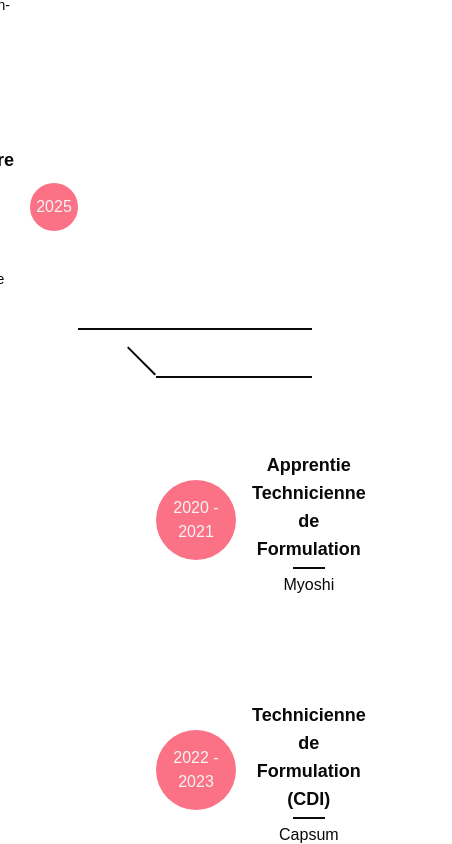
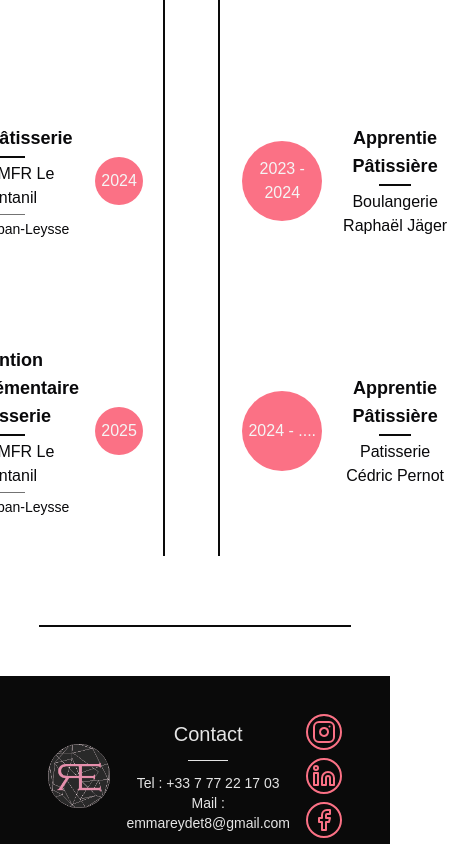
Before and after one commit to Baptiste-rdt/emma-reydet, a Next.js app: page /presentation in a window 390 px wide. Shown: the part 2585-3429 px from the top of the page, 452 px wide, since content can reach past the window. Built offline with nearby package versions, Linux system fonts and the light colour scheme; a web font is replaced by a local one.

Commit message:
finish responsive

```diff
--- a/app/presentation/page.tsx
+++ b/app/presentation/page.tsx
@@ -42,7 +42,7 @@ export default function Page() {
     const FormationCard = ({ formation }: any) => {
         return (
 
-            <div className="w-[10vw] flex flex-row 2xl:flex-col justify-end min-h-[250px] gap-4 items-center">
+            <div className="2xl:w-[10vw] flex flex-row 2xl:flex-col justify-end min-h-[250px] gap-4 items-center">
                 <div className="flex flex-col justify-end items-center">
                     <div className=" text-lg text-center font-semibold">{formation.titre}</div>
                     <Separator className="w-8 h-[2px] bg-neutral-950 my-1" />
@@ -50,7 +50,7 @@ export default function Page() {
                     <Separator className="w-8 h-[1px] bg-neutral-500 my-1" />
                     <div className="text-sm text-center">{formation.ville}</div>
                 </div>
-                <div className="aspect-square rounded-full bg-rose-400 text-neutral-100 text-center flex items-center justify-center w-12 h-12 mt-2">
+                <div className="aspect-square rounded-full bg-rose-400 text-neutral-100 text-center flex items-center justify-center w-12 h-12 2xl:mt-2">
                     {formation.date}
                 </div>
             </div>
@@ -61,8 +61,8 @@ export default function Page() {
     const WorkingCard = ({ working }: any) => {
         return (
 
-            <div className="w-[10vw] flex flex-row 2xl:flex-col justify-start min-h-[250px] items-center gap-4">
-                <div className="aspect-square rounded-full bg-rose-400 text-neutral-100 text-center flex items-center justify-center h-20 mb-2">
+            <div className="2xl:w-[10vw] flex flex-row 2xl:flex-col justify-start min-h-[250px] items-center gap-4">
+                <div className="aspect-square rounded-full bg-rose-400 text-neutral-100 text-center flex items-center justify-center h-20 2xl:mb-2">
                     {working.date}
                 </div>
                 <div className="flex flex-col justify-start items-center">
@@ -113,7 +113,7 @@ export default function Page() {
                         {/* Frise Horizontale */}
 
                         {/* Formations */}
-                        <div className="flex justify-center w-full align-bottom">
+                        <div className="flex justify-center w-full align-bottom pb-5">
                             {mainEvents.map((event, index) => (
                                 event.display ?
                                     <FormationCard formation={event} key={index} />
@@ -121,17 +121,11 @@ export default function Page() {
                             ))}
                         </div>
                         {/* Ligne Formations */}
-                        <div className="flex justify-center w-full items-center">
-                            {mainEvents.map((event, index) => (
-                                <div key={index} className="flex items-center w-[10vw]">
-                                    {index < mainEvents.length && (
-                                        <div className={`border-b-2 border-neutral-950 w-full`}></div>
-                                    )}
-                                </div>
-                            ))}
+                        <div className="flex flex-row justify-center w-[60vw] h-auto items-center">
+                            <div className="border-b-2 border-neutral-950 h-auto w-full"></div>
                         </div>
                         {/* Liens entre les lignes */}
-                        <div className="flex">
+                        <div className="flex flex-row">
                             <div className="w-[10vw] h-1" />
                             <div className="flex justify-end h-[45.2px] w-[10vw]">
                                 <div className="h-[2px] w-16 bg-neutral-950 transform rotate-45 origin-top-right mt-[44px]"></div>
@@ -155,10 +149,8 @@ export default function Page() {
                             </div>
                         </div>
                         {/* Expériences Pros */}
-                        <div className="flex flex-col justify-center w-full mt-4">
-                            <div className="flex-1"></div>
-                            <div className="flex flex-col items-center">
-                                <div className="flex justify-center w">
+                        <div className="flex flex-col justify-center w-full pt-5">
+                                <div className="flex justify-center">
                                     <div className="h-1 w-[20vw]"></div>
                                     {subEvents.map((event, index) => (
                                         event.display ?
@@ -166,68 +158,52 @@ export default function Page() {
                                             : <div className="h-1 w-[10vw]" key={index}></div>
                                     ))}
                                 </div>
-                            </div>
                         </div>
                     </div>
                     :
-                    <div className="flex flex-col items-center w-[80vw] justify-center">
+                    <div className="flex items-center w-[80vw] justify-center my-5">
                         {/* Frise Verticale */}
 
                         {/* Formations */}
-                        <div className="flex flex-col 2xl:flex-row justify-center w-full align-bottom">
+                        <div className="flex flex-col justify-end w-full pr-5">
                             {mainEvents.map((event, index) => (
                                 event.display ?
                                     <FormationCard formation={event} key={index} />
-                                    : <div className="h-1 w-[10vw]" key={index}></div>
+                                    : <div className="h-[250px] w-1" key={index}></div>
                             ))}
                         </div>
                         {/* Ligne Formations */}
-                        <div className="flex justify-center w-full items-center">
-                            {mainEvents.map((event, index) => (
-                                <div key={index} className="flex items-center w-[10vw]">
-                                    {index < mainEvents.length && (
-                                        <div className={`border-b-2 border-neutral-950 w-full`}></div>
-                                    )}
-                                </div>
-                            ))}
+                        <div className="flex flex-row justify-center h-full w-[2px] items-center">
+                            <div className="bg-neutral-950 w-[2px] h-[1500px]"></div>
                         </div>
                         {/* Liens entre les lignes */}
-                        <div className="flex">
-                            <div className="w-[10vw] h-1" />
-                            <div className="flex justify-end h-[45.2px] w-[10vw]">
-                                <div className="h-[2px] w-16 bg-neutral-950 transform rotate-45 origin-top-right mt-[44px]"></div>
+                        <div className="flex flex-row">
+                            <div className="w-1 h-[250px]" />
+                            <div className="flex justify-end h-[250px] w-[45.2px] items-end">
+                                <div className="h-16 w-[2px] bg-neutral-950 transform -rotate-45 origin-bottom-right mt-[44px]"></div>
                             </div>
-                            <div className="w-[40vw] h-1" />
+                            <div className="w-1 h-[1000px]" />
                         </div>
                         {/* Ligne Expérience Pro */}
-                        <div className="flex flex-col justify-center w-full">
+                        <div className="flex flex-col justify-center">
                             <div className="flex-1"></div>
                             <div className="flex flex-col items-center">
-                                <div className="flex justify-center w">
-                                    <div className="h-1 w-[20vw]"></div>
-                                    {subEvents.map((event, index) => (
-                                        <div key={index} className="flex items-center w-[10vw]">
-                                            {index < subEvents.length && (
-                                                <div className={`border-t-2 border-neutral-950 w-full `}></div>
-                                            )}
-                                        </div>
-                                    ))}
+                                <div className="flex flex-col justify-center">
+                                    <div className="h-[500px] w-1"></div>
+                                    <div className="bg-neutral-950 w-[2px] h-[1000px]"></div>
                                 </div>
                             </div>
                         </div>
                         {/* Expériences Pros */}
-                        <div className="flex flex-col justify-center w-full mt-4">
-                            <div className="flex-1"></div>
-                            <div className="flex flex-col items-center">
-                                <div className="flex flex-col 2xl:flex-row justify-center w">
-                                    <div className="h-1 w-[20vw]"></div>
+                        <div className="flex flex-col justify-start w-full pl-5">
+                                <div className="flex flex-col justify-start">
+                                    <div className="h-[500px] w-1"></div>
                                     {subEvents.map((event, index) => (
                                         event.display ?
                                             <WorkingCard working={event} key={index} />
-                                            : <div className="h-1 w-[10vw]" key={index}></div>
+                                            : <div className="h-[250px] w-1" key={index}></div>
                                     ))}
                                 </div>
-                            </div>
                         </div>
                     </div>
                 }
```
